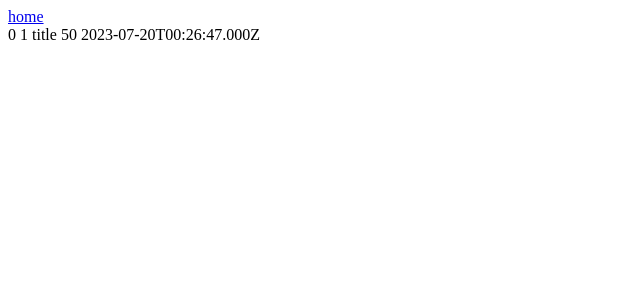
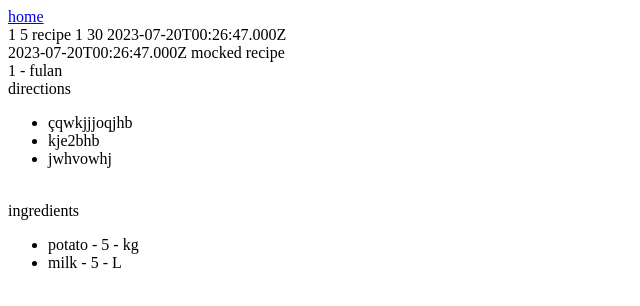
Before and after one commit to vitor-msp/cooking-together-front, a Next.js app: page /recipes/0 in a window 1280 px wide. Shown: the top 306 px of the page, without its empty margins (0-640 px from the left). Built offline with nearby package versions, Linux system fonts and the light colour scheme.

Commit message:
feat(recipes): showing recipe with more details

```diff
--- /dev/null
+++ b/src/domain/User.ts
@@ -0,0 +1,4 @@
+export type User = {
+  id: string;
+  name: string;
+};
--- a/src/mocks/recipes.ts
+++ b/src/mocks/recipes.ts
@@ -5,38 +5,77 @@ export const getRecipesMock = (): Recipe[] => {
   return [
     {
       id: (id++).toString(),
-      title: "title",
+      title: "recipe 1",
       servings: 1,
       totalTimeInMinutes: 50,
       updatedAt: new Date().toISOString(),
     },
     {
       id: (id++).toString(),
-      title: "title",
+      title: "recipe 1",
       servings: 1,
       totalTimeInMinutes: 50,
       updatedAt: new Date().toISOString(),
     },
     {
       id: (id++).toString(),
-      title: "title",
+      title: "recipe 1",
       servings: 1,
       totalTimeInMinutes: 50,
       updatedAt: new Date().toISOString(),
     },
     {
       id: (id++).toString(),
-      title: "title",
+      title: "recipe 1",
       servings: 1,
       totalTimeInMinutes: 50,
       updatedAt: new Date().toISOString(),
     },
     {
       id: (id++).toString(),
-      title: "title",
+      title: "recipe 1",
       servings: 1,
       totalTimeInMinutes: 50,
       updatedAt: new Date().toISOString(),
     },
   ];
 };
+
+export const getRecipeMock = (): Recipe => {
+  return {
+    id: "1",
+    title: "recipe 1",
+    description: "mocked recipe ",
+    servings: 5,
+    totalTimeInMinutes: 30,
+    ingredients: [
+      {
+        quantity: 5,
+        unitOfMeasurement: "kg",
+        product: "potato",
+      },
+      {
+        quantity: 5,
+        unitOfMeasurement: "L",
+        product: "milk",
+      },
+    ],
+    directions: [
+      {
+        description: "çqwkjjjoqjhb",
+      },
+      {
+        description: "kje2bhb",
+      },
+      {
+        description: "jwhvowhj",
+      },
+    ],
+    createdAt: new Date().toISOString(),
+    updatedAt: new Date().toISOString(),
+    user: {
+      id: "1",
+      name: "fulan",
+    },
+  };
+};
--- a/src/pages/recipes/[id].tsx
+++ b/src/pages/recipes/[id].tsx
@@ -1,7 +1,7 @@
 import React from "react";
 import { GetStaticPaths, GetStaticProps, NextPage } from "next";
 import { Recipe } from "@/src/domain/Recipe";
-import { getRecipesMock } from "@/src/mocks/recipes";
+import { getRecipeMock, getRecipesMock } from "@/src/mocks/recipes";
 import Link from "next/link";
 
 type RecipePageProps = {
@@ -9,12 +9,46 @@ type RecipePageProps = {
 };
 
 const RecipePage: NextPage<RecipePageProps> = ({ recipe }) => {
-  const { id, servings, title, totalTimeInMinutes, updatedAt } = recipe;
+  const {
+    id,
+    servings,
+    title,
+    totalTimeInMinutes,
+    updatedAt,
+    createdAt,
+    description,
+    directions,
+    ingredients,
+    user,
+  } = recipe;
   return (
     <div>
       <Link href={"/recipes"}>home</Link>
       <br />
       {`${id} ${servings} ${title} ${totalTimeInMinutes} ${updatedAt}`}
+      <br />
+      {`${createdAt} ${description} `}
+      <br />
+      <span>{`${user?.id} - ${user?.name}`}</span>
+      <br />
+      <span>directions</span>
+      <ul>
+        {directions?.map(({ description }) => {
+          return <li key={Math.random() * 99}>{description}</li>;
+        })}
+      </ul>
+      <br />
+      <span>ingredients</span>
+      <br />
+      <ul>
+        {ingredients?.map(({ product, quantity, unitOfMeasurement }) => {
+          return (
+            <li
+              key={Math.random() * 99}
+            >{`${product} - ${quantity} - ${unitOfMeasurement}`}</li>
+          );
+        })}
+      </ul>
     </div>
   );
 };
@@ -27,6 +61,6 @@ export const getStaticPaths: GetStaticPaths = async (context) => {
 
 export const getStaticProps: GetStaticProps = async (context) => {
   const id = context.params?.id ?? "0";
-  const recipe = getRecipesMock().find((r) => r.id === id);
-  return { props: { recipe }, revalidate: 10 };
+  const recipe = getRecipeMock();
+  return { props: { recipe }, revalidate: 1 };
 };
```
Also changed, not shown: src/domain/Recipe.ts (+17 -0 lines).
